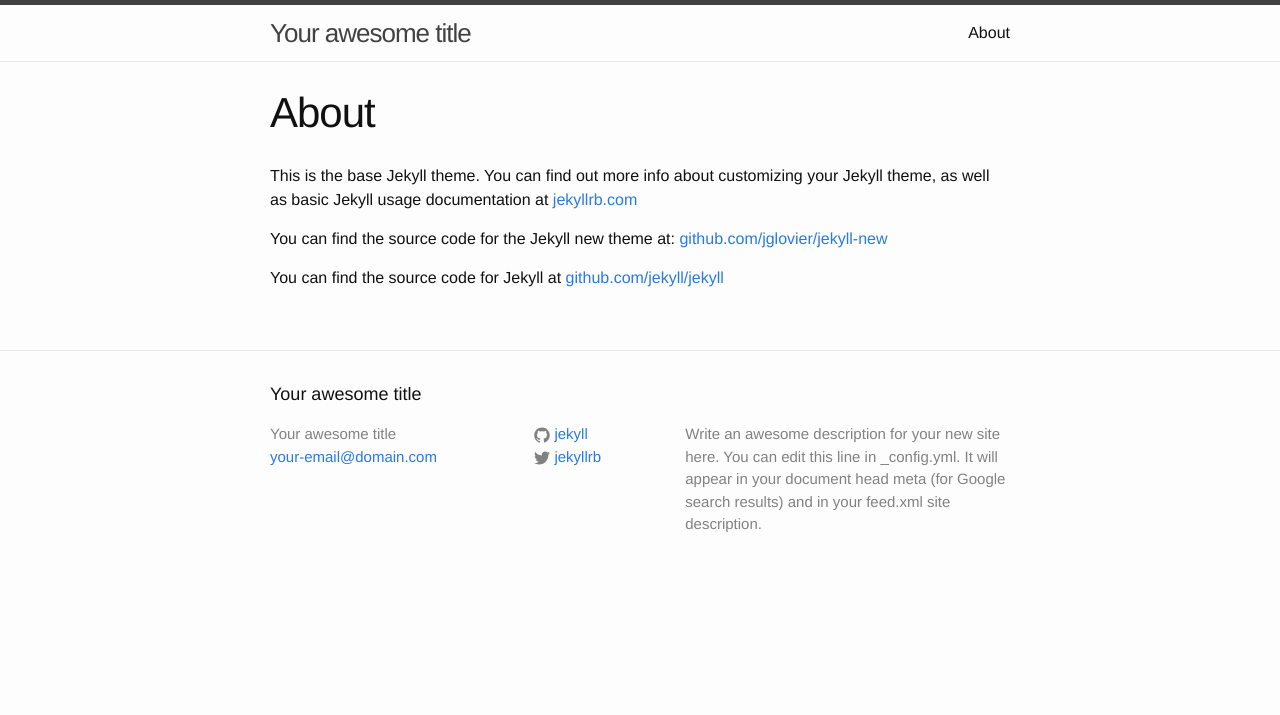
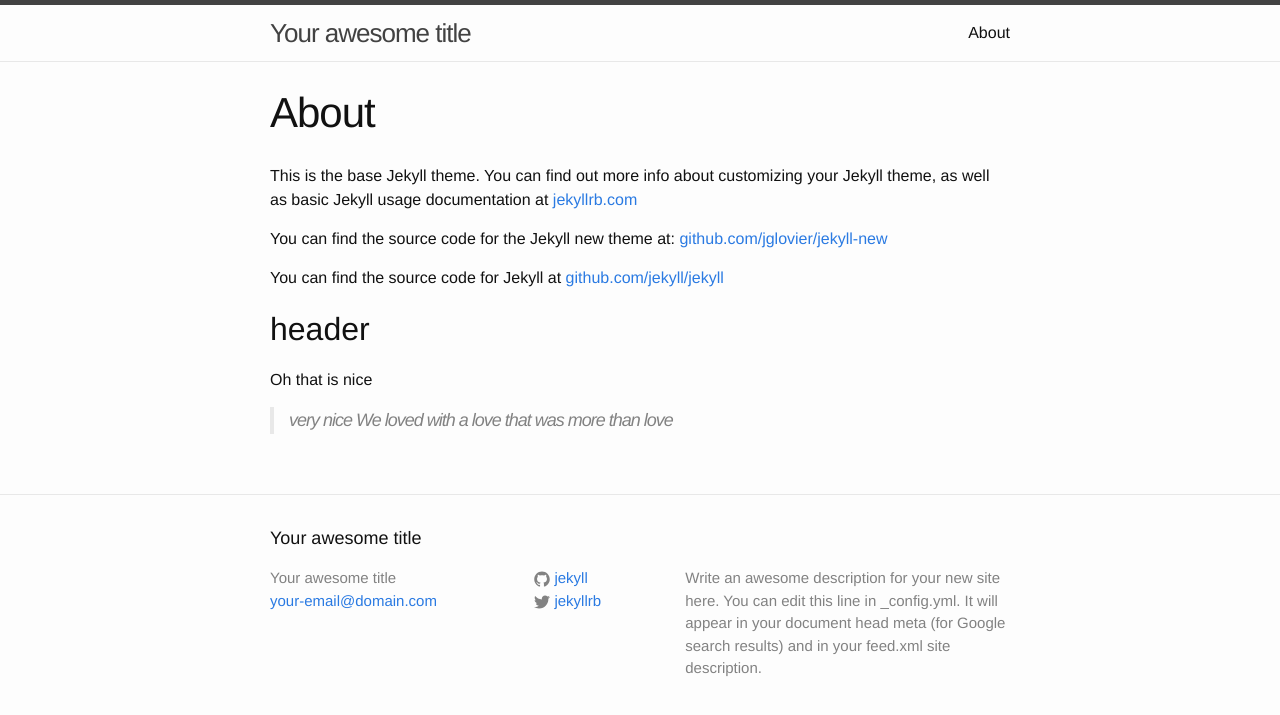
Before and after one commit to gurhhh/jekyll, a Jekyll site: the page built from about.md, in a window 1280 px wide. Shown: the top 715 px of the page. Built offline with Jekyll 4.4.1, drawn with Linux system fonts in a browser that asks for light colours.

Commit message:
Updated about.md

```diff
--- a/about.md
+++ b/about.md
@@ -9,3 +10,8 @@ This is the base Jekyll theme. You can find out more info about customizing your
 You can find the source code for the Jekyll new theme at: [github.com/jglovier/jekyll-new](https://github.com/jglovier/jekyll-new)
 
 You can find the source code for Jekyll at [github.com/jekyll/jekyll](https://github.com/jekyll/jekyll)
+
+## header
+Oh that is nice
+
+> very nice We loved with a love that was more than love
```
Also changed, not shown: other parts of about.md (+1 -0 lines).
